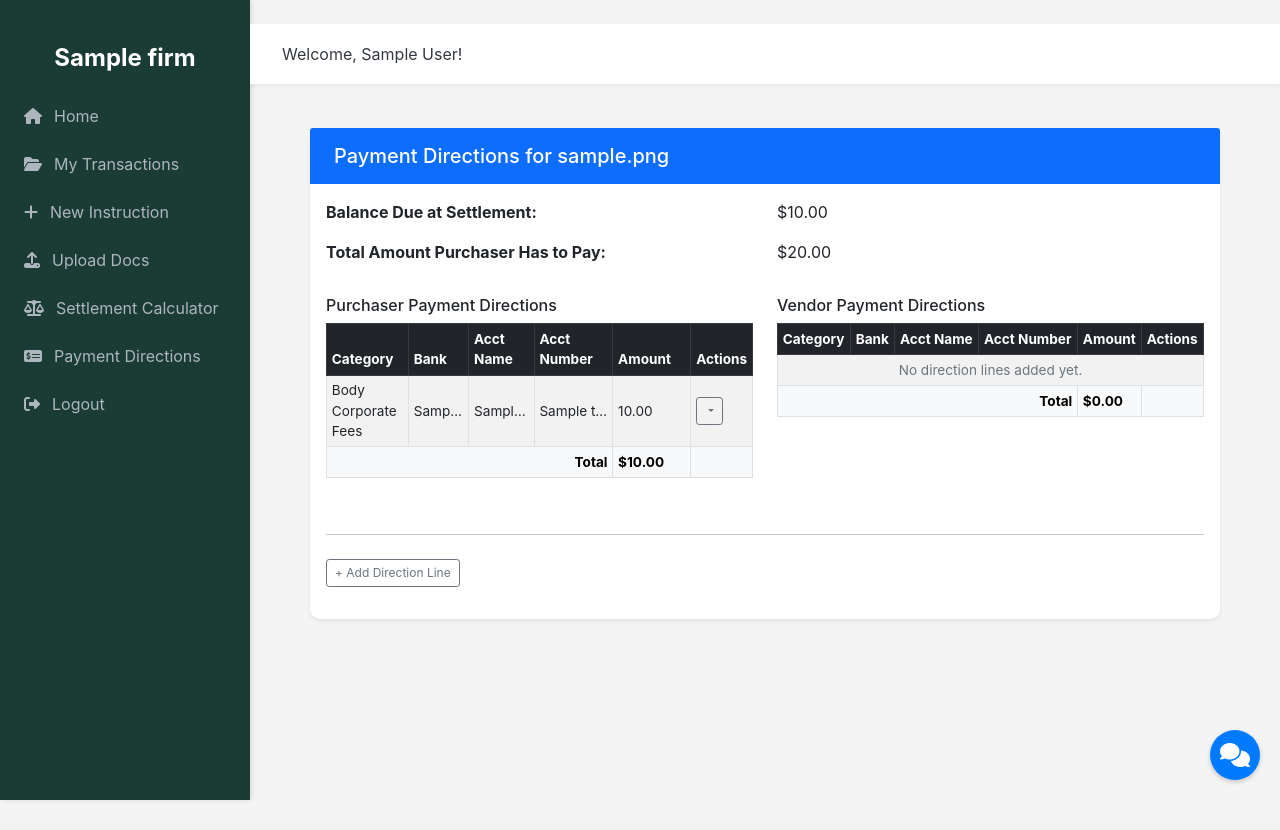
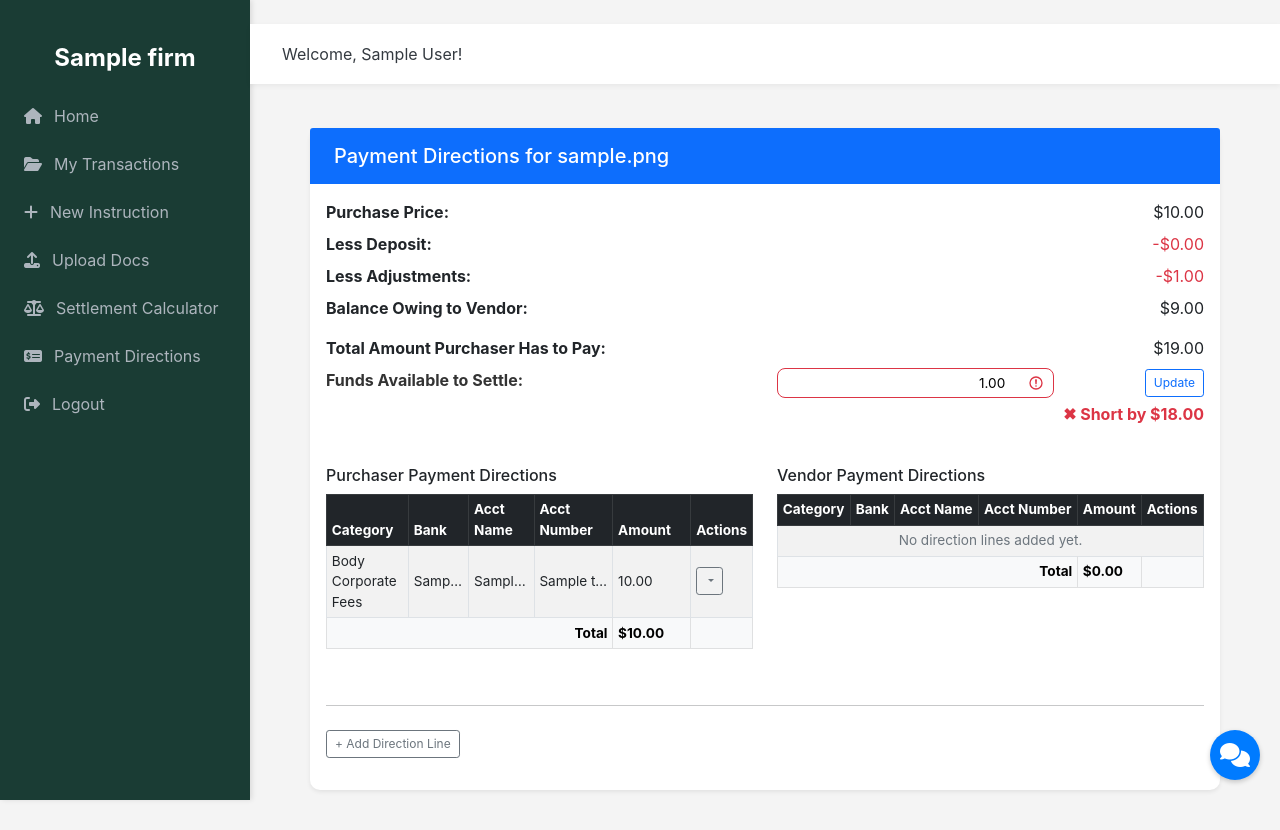
Before and after one commit to Dvrchmnd72/Settlex, a Django app: page /payment-direction/1/ in a window 1280 px wide. Shown: the top 830 px of the page. Before the commit the page ends 800 px from the top, so only its background shows below. Run offline with Django 5.2, Linux system fonts and the light colour scheme; a user stored in the database is signed in; tables that the repository leaves empty hold one stand-in row (values such as "Sample post"); data that the repository does not hold is empty; some libraries are stand-ins or nearby versions.

```diff
--- a/settlements_app/forms.py
+++ b/settlements_app/forms.py
@@ -11,7 +11,8 @@ import base64
 from io import BytesIO
 from django.core.exceptions import ValidationError
 from binascii import unhexlify, Error as BinasciiError
-
+from decimal import Decimal, InvalidOperation
+import re
 
 
 logger = logging.getLogger(__name__)
@@ -43,6 +44,7 @@ class InstructionForm(forms.ModelForm):
         widgets = {
             'settlement_date': forms.DateInput(attrs={'type': 'date'}),
             'lodgement_date': forms.DateInput(attrs={'type': 'date'}),
+            'deposit': forms.TextInput(attrs={'placeholder': 'e.g. 10%, 5000, Held by agent'}),
         }
 
     def save(self, commit=True):
@@ -55,9 +57,44 @@ class InstructionForm(forms.ModelForm):
 
     def clean_file_reference(self):
         file_reference = self.cleaned_data.get('file_reference')
-        if Instruction.objects.filter(file_reference=file_reference).exists():
+        qs = Instruction.objects.filter(file_reference=file_reference)
+
+        # Exclude the current instance when editing
+        if self.instance.pk:
+            qs = qs.exclude(pk=self.instance.pk)
+
+        if qs.exists():
             raise forms.ValidationError('This file reference already exists. Please choose a different one.')
+
         return file_reference
+
+
+
+    def clean_deposit(self):
+        deposit = self.cleaned_data.get('deposit')
+        if not deposit:
+            return deposit  # Allow blank
+
+        deposit = deposit.strip()
+
+        # Allow 'Held by agent' or other free text
+        if not re.search(r'[\d]', deposit):
+            return deposit
+
+        # If it ends with %, validate percentage format
+        if deposit.endswith('%'):
+            match = re.match(r'^\d+(\.\d+)?\%$', deposit)
+            if not match:
+                raise forms.ValidationError("Invalid percentage format for deposit. Use e.g. 10%")
+        else:
+            # Validate numeric format (optionally with commas or $ sign)
+            try:
+                cleaned = deposit.replace(',', '').replace('$', '')
+                Decimal(cleaned)
+            except InvalidOperation:
+                raise forms.ValidationError("Invalid numeric format for deposit. Use e.g. 5000 or $5,000")
+
+        return deposit
 
 class DocumentUploadForm(forms.ModelForm):
     class Meta:
@@ -76,7 +113,15 @@ class DocumentUploadForm(forms.ModelForm):
 class PaymentDirectionForm(forms.ModelForm):
     class Meta:
         model = PaymentDirection
-        fields = ['registration_fee', 'pexa_fee']
+        fields = ['funds_available_to_settle']
+        widgets = {
+            'funds_available_to_settle': forms.NumberInput(attrs={
+                'class': 'form-control',
+                'step': '0.01',
+                'placeholder': 'Enter amount manually'
+            }),
+        }
+
 
 class DummyForm(forms.Form):
     def __init__(self, *args, user=None, **kwargs):
--- a/settlements_app/templates/settlements_app/payment_direction_form.html
+++ b/settlements_app/templates/settlements_app/payment_direction_form.html
@@ -41,26 +41,74 @@
                 {% endfor %}
             {% endif %}
 
-            <!-- Display balance due at settlement -->
+            <!-- Purchase Breakdown -->
+            <div class="row mb-2">
+                <div class="col-md-6"><strong>Purchase Price:</strong></div>
+                <div class="col-md-6 text-end">${{ purchase_price|floatformat:2 }}</div>
+            </div>
+            <div class="row mb-2">
+                <div class="col-md-6"><strong>Less Deposit:</strong></div>
+                <div class="col-md-6 text-end text-danger">-${{ deposit_amount|floatformat:2 }}</div>
+            </div>
+            <div class="row mb-2">
+                <div class="col-md-6"><strong>Less Adjustments:</strong></div>
+                <div class="col-md-6 text-end text-danger">-${{ adjustments|floatformat:2 }}</div>
+            </div>
             <div class="row mb-3">
-                <div class="col-md-6">
-                    <strong>Balance Due at Settlement:</strong>
-                </div>
-                <div class="col-md-6 text-right">
-                    ${{ balance_due_at_settlement|floatformat:2 }}
-                </div>
+                <div class="col-md-6"><strong>Balance Owing to Vendor:</strong></div>
+                <div class="col-md-6 text-end">${{ balance_owing_to_vendor|floatformat:2 }}</div>
             </div>
 
-            <!-- Display total amount purchaser has to pay -->
-            <div class="row mb-3">
-                <div class="col-md-6">
-                    <strong>Total Amount Purchaser Has to Pay:</strong>
-                </div>
-                <div class="col-md-6 text-right">
-                    ${{ total_amount_purchaser_has_to_pay|floatformat:2 }}
-                </div>
+            <!-- Total to Pay -->
+            <div class="row mb-2">
+                <div class="col-md-6"><strong>Total Amount Purchaser Has to Pay:</strong></div>
+                <div class="col-md-6 text-end">${{ total_amount_purchaser_has_to_pay|floatformat:2 }}</div>
             </div>
 
+            <!-- Funds Available to Settle (manual input) -->
+            <form method="post" class="row mb-4 align-items-center">
+                {% csrf_token %}
+                <input type="hidden" name="update_funds_available" value="1">
+
+                <div class="col-md-6">
+                    <label for="funds_available_to_settle" class="form-label fw-bold">
+                        Funds Available to Settle:
+                    </label>
+                </div>
+
+                <div class="col-md-4 text-end">
+                    <input type="number"
+                           step="0.01"
+                           name="funds_available_to_settle"
+                           id="funds_available_to_settle"
+                           class="form-control text-end {% if settlement_ready %}is-valid{% else %}is-invalid{% endif %}"
+                           value="{{ funds_available_to_settle|floatformat:2 }}">
+                </div>
+
+                <div class="col-md-2 text-end">
+                    <button type="submit" class="btn btn-outline-primary btn-sm">Update</button>
+                </div>
+
+                <div class="col-12 mt-1 text-end">
+                    {% if settlement_ready %}
+                        <span class="text-success fw-bold">✔ Ready to Settle</span>
+                    {% else %}
+                        {% if funds_available_to_settle < total_amount_purchaser_has_to_pay %}
+                            <span class="text-danger fw-bold">
+                                ✖ Short by ${{ difference|floatformat:2 }}
+                            </span>
+                        {% elif funds_available_to_settle > total_amount_purchaser_has_to_pay %}
+                            <span class="text-warning fw-bold">
+                                ⚠ ${{ surplus|floatformat:2 }} surplus funding
+                            </span>
+                        {% endif %}
+                    {% endif %}
+                </div>
+            </form>
+
+
+
+            <!-- Tables for Purchaser and Vendor -->
             <div class="row">
                 {% for table in direction_tables %}
                 <div class="col-lg-6">
@@ -101,21 +149,9 @@
                                                 <i class="bi bi-three-dots-vertical"></i>
                                             </button>
                                             <ul class="dropdown-menu">
-                                                <li>
-                                                    <button class="dropdown-item edit-line" type="button" data-item-id="{{ item.id }}">
-                                                        <i class="bi bi-pencil-square"></i> Edit
-                                                    </button>
-                                                </li>
-                                                <li>
-                                                    <button class="dropdown-item save-line d-none" type="button" data-item-id="{{ item.id }}">
-                                                        <i class="bi bi-check-lg"></i> Save
-                                                    </button>
-                                                </li>
-                                                <li>
-                                                    <button class="dropdown-item text-danger delete-line" type="button" data-item-id="{{ item.id }}">
-                                                        <i class="bi bi-trash"></i> Delete
-                                                    </button>
-                                                </li>
+                                                <li><button class="dropdown-item edit-line" type="button" data-item-id="{{ item.id }}"><i class="bi bi-pencil-square"></i> Edit</button></li>
+                                                <li><button class="dropdown-item save-line d-none" type="button" data-item-id="{{ item.id }}"><i class="bi bi-check-lg"></i> Save</button></li>
+                                                <li><button class="dropdown-item text-danger delete-line" type="button" data-item-id="{{ item.id }}"><i class="bi bi-trash"></i> Delete</button></li>
                                             </ul>
                                         </div>
                                     </td>
@@ -143,40 +179,15 @@
                 <form method="post" class="row g-2 align-items-end">
                     {% csrf_token %}
                     <input type="hidden" name="save_line_item" value="1">
-
-                    <div class="col-md-2">
-                        {{ line_item_form.category.label_tag }}
-                        {{ line_item_form.category|add_class:"form-select" }}
-                    </div>
-                    <div class="col-md-2">
-                        {{ line_item_form.bank_name.label_tag }}
-                        {{ line_item_form.bank_name|add_class:"form-control" }}
-                    </div>
-                    <div class="col-md-2">
-                        {{ line_item_form.account_name.label_tag }}
-                        {{ line_item_form.account_name|add_class:"form-control" }}
-                    </div>
-                    <div class="col-md-2">
-                        <label for="{{ line_item_form.account_details.id_for_label }}">Account Number:</label>
-                        {{ line_item_form.account_details|add_class:"form-control" }}
-                    </div>
-                    <div class="col-md-2">
-                        {{ line_item_form.amount.label_tag }}
-                        {{ line_item_form.amount|add_class:"form-control" }}
-                    </div>
-                    <div class="col-md-2">
-                        {{ line_item_form.direction_type.label_tag }}
-                        {{ line_item_form.direction_type|add_class:"form-select" }}
-                    </div>
-
-                    <div class="col-md-12">
-                        <button type="submit" class="btn btn-success btn-sm">Add</button>
-                    </div>
-
+                    <div class="col-md-2">{{ line_item_form.category.label_tag }}{{ line_item_form.category|add_class:"form-select" }}</div>
+                    <div class="col-md-2">{{ line_item_form.bank_name.label_tag }}{{ line_item_form.bank_name|add_class:"form-control" }}</div>
+                    <div class="col-md-2">{{ line_item_form.account_name.label_tag }}{{ line_item_form.account_name|add_class:"form-control" }}</div>
+                    <div class="col-md-2"><label for="{{ line_item_form.account_details.id_for_label }}">Account Number:</label>{{ line_item_form.account_details|add_class:"form-control" }}</div>
+                    <div class="col-md-2">{{ line_item_form.amount.label_tag }}{{ line_item_form.amount|add_class:"form-control" }}</div>
+                    <div class="col-md-2">{{ line_item_form.direction_type.label_tag }}{{ line_item_form.direction_type|add_class:"form-select" }}</div>
+                    <div class="col-md-12"><button type="submit" class="btn btn-success btn-sm">Add</button></div>
                     {% if line_item_form.errors %}
-                    <div class="col-12 text-danger mt-2">
-                        {{ line_item_form.errors }}
-                    </div>
+                    <div class="col-12 text-danger mt-2">{{ line_item_form.errors }}</div>
                     {% endif %}
                 </form>
             </div>
--- a/settlements_app/views.py
+++ b/settlements_app/views.py
@@ -19,6 +19,7 @@ from django.http import FileResponse
 from docx import Document
 from .forms import SettlementCalculatorForm, PaymentDirectionForm, PaymentDirectionLineItemForm
 import io
+from decimal import Decimal, InvalidOperation
 
 
 import pytz
@@ -487,6 +488,7 @@ def register(request):
                   {'existing_firm': firm, 'page_title': 'Register an Account'})
 
 
+
 def new_instruction(request):
     try:
         if request.method == 'POST':
@@ -495,6 +497,11 @@ def new_instruction(request):
             file_reference = request.POST.get('file_reference', '').strip()
             if not file_reference:
                 messages.error(request, "File Reference is required.")
+                return redirect('settlements_app:new_instruction')
+
+            # Check for duplicate file_reference
+            if Instruction.objects.filter(file_reference=file_reference).exists():
+                messages.error(request, "This file reference already exists. Please use a different one.")
                 return redirect('settlements_app:new_instruction')
 
             transaction_type = request.POST.get('instruction_type', '').strip()
@@ -536,6 +543,21 @@ def new_instruction(request):
                 messages.error(request, "You must be a registered solicitor to submit instructions.")
                 return redirect('home')
 
+            # Optional financial fields
+            purchase_price_raw = request.POST.get('purchase_price', '').strip()
+            deposit_raw = request.POST.get('deposit', '').strip()
+
+            purchase_price = None
+            if purchase_price_raw:
+                try:
+                    purchase_price = Decimal(purchase_price_raw.replace(',', ''))
+                except InvalidOperation:
+                    messages.error(request, "Invalid purchase price format.")
+                    return redirect('settlements_app:new_instruction')
+
+            # Allow deposit to be any string (amount or percentage)
+            deposit = deposit_raw if deposit_raw else None
+
             instruction = Instruction.objects.create(
                 solicitor=solicitor,
                 file_reference=file_reference,
@@ -547,9 +569,12 @@ def new_instruction(request):
                 transaction_suburb=suburb,
                 transaction_state=state,
                 transaction_postcode=postcode,
-                property_type=property_type
+                property_type=property_type,
+                purchase_price=purchase_price,
+                deposit=deposit
             )
 
+            # Client section
             client_type = request.POST.get('client')
             if client_type == 'individual':
                 individuals = []
@@ -599,6 +624,7 @@ def new_instruction(request):
         logger.error(traceback.format_exc())
         messages.error(request, f"An unexpected error occurred: {str(e)}")
         return redirect('settlements_app:new_instruction')
+
 
 @otp_required
 def my_transactions(request):
@@ -754,7 +780,7 @@ def edit_instruction(request, id):
         if form.is_valid():
             form.save()
             messages.success(request, "Instruction updated successfully!")
-            return redirect('my_transactions')
+            return redirect('settlements_app:my_transactions')
     else:
         form = InstructionForm(instance=instruction)
 
@@ -789,6 +815,15 @@ def delete_instruction(request, id):
     })
 
 
+
+from decimal import Decimal, InvalidOperation
+from django.contrib import messages
+from django.contrib.auth.decorators import login_required
+from django.shortcuts import get_object_or_404, redirect, render
+from .models import Instruction, PaymentDirection
+from .forms import PaymentDirectionForm, PaymentDirectionLineItemForm
+
+
 @login_required
 def payment_direction(request, instruction_id):
     """View or add/edit payment direction and its line items by type."""
@@ -817,13 +852,38 @@ def payment_direction(request, instruction_id):
     total_purchaser_amount = sum(item.amount for item in purchaser_line_items)
     total_vendor_amount = sum(item.amount for item in vendor_line_items)
 
-    # Calculate balance due at settlement
-    balance_due_at_settlement = (instruction.purchase_price or 0) - (instruction.deposit or 0) + (instruction.adjustments or 0)
+    # Parse deposit input
+    purchase_price = instruction.purchase_price or Decimal('0')
+    deposit_raw = instruction.deposit or ''
+    adjustments = instruction.adjustments or Decimal('0')
+    deposit_amount = Decimal('0')
 
-    # Calculate total amount purchaser has to pay (balance due + additional charges)
-    total_amount_purchaser_has_to_pay = balance_due_at_settlement + total_purchaser_amount
+    try:
+        clean = deposit_raw.strip().replace(',', '').replace('$', '')
+        if clean.endswith('%'):
+            percent = Decimal(clean.rstrip('%').strip())
+            deposit_amount = (purchase_price * percent) / Decimal('100')
+        else:
+            deposit_amount = Decimal(clean)
+    except (InvalidOperation, ValueError):
+        deposit_amount = Decimal('0')  # Fallback for invalid or text-based deposits
 
-    # Construct table sections
+    # Financial calculations
+    balance_owing_to_vendor = purchase_price - deposit_amount - adjustments
+    total_amount_purchaser_has_to_pay = balance_owing_to_vendor + total_purchaser_amount
+    funds_available_to_settle = payment.funds_available_to_settle or Decimal('0')
+
+    # Check if we're ready to settle
+    settlement_ready = funds_available_to_settle == total_amount_purchaser_has_to_pay
+
+    # Determine shortfall or surplus
+    difference = Decimal('0')
+    surplus = Decimal('0')
+    if funds_available_to_settle < total_amount_purchaser_has_to_pay:
+        difference = total_amount_purchaser_has_to_pay - funds_available_to_settle
+    elif funds_available_to_settle > total_amount_purchaser_has_to_pay:
+        surplus = funds_available_to_settle - total_amount_purchaser_has_to_pay
+
     direction_tables = [
         {
             'label': "Purchaser Payment Directions",
@@ -841,13 +901,12 @@ def payment_direction(request, instruction_id):
     line_item_form = PaymentDirectionLineItemForm(request.POST or None)
 
     if request.method == 'POST':
-        if 'save_line_item' in request.POST:
-            if line_item_form.is_valid():
-                item = line_item_form.save(commit=False)
-                item.payment_direction = payment
-                item.save()
-                messages.success(request, 'Payment direction line item added successfully.')
-                return redirect('settlements_app:payment_direction', instruction_id=instruction.id)
+        if 'save_line_item' in request.POST and line_item_form.is_valid():
+            item = line_item_form.save(commit=False)
+            item.payment_direction = payment
+            item.save()
+            messages.success(request, 'Payment direction line item added successfully.')
+            return redirect('settlements_app:payment_direction', instruction_id=instruction.id)
 
         elif 'save_main' in request.POST or 'save_all' not in request.POST:
             if form.is_valid():
@@ -874,10 +933,33 @@ def payment_direction(request, instruction_id):
             'instruction': instruction,
             'line_item_form': line_item_form,
             'direction_tables': direction_tables,
-            'balance_due_at_settlement': balance_due_at_settlement,
+            'purchase_price': purchase_price,
+            'deposit': deposit_raw,
+            'deposit_amount': deposit_amount,
+            'adjustments': adjustments,
+            'balance_owing_to_vendor': balance_owing_to_vendor,
             'total_amount_purchaser_has_to_pay': total_amount_purchaser_has_to_pay,
+            'funds_available_to_settle': funds_available_to_settle,
+            'settlement_ready': settlement_ready,
+            'difference': difference,
+            'surplus': surplus,
         }
     )
+
+
+
+@login_required
+@csrf_protect
+def delete_line_item(request, item_id):
+    """Delete a payment direction line item."""
+    if request.method == 'POST':
+        item = get_object_or_404(PaymentDirectionLineItem, id=item_id)
+        try:
+            item.delete()
+            return JsonResponse({'status': 'success'})
+        except Exception as e:
+            return JsonResponse({'status': 'error', 'message': f'Error deleting item: {str(e)}'})
+    return JsonResponse({'status': 'error', 'message': 'Invalid request method'})
 
 
 @login_required
```
Also changed, not shown: settlements_app/models.py (+9 -1 lines), settlements_app/templates/settlements_app/edit_instruction.html (+9 -1 lines), settlements_app/templates/settlements_app/new_instruction.html (+23 -3 lines), settlements_app/migrations/0003_instruction_adjustments_instruction_deposit_and_more.py (added), settlements_app/migrations/0004_alter_instruction_deposit.py (added), settlements_app/migrations/0005_paymentdirection_funds_available_to_settle.py (added).
